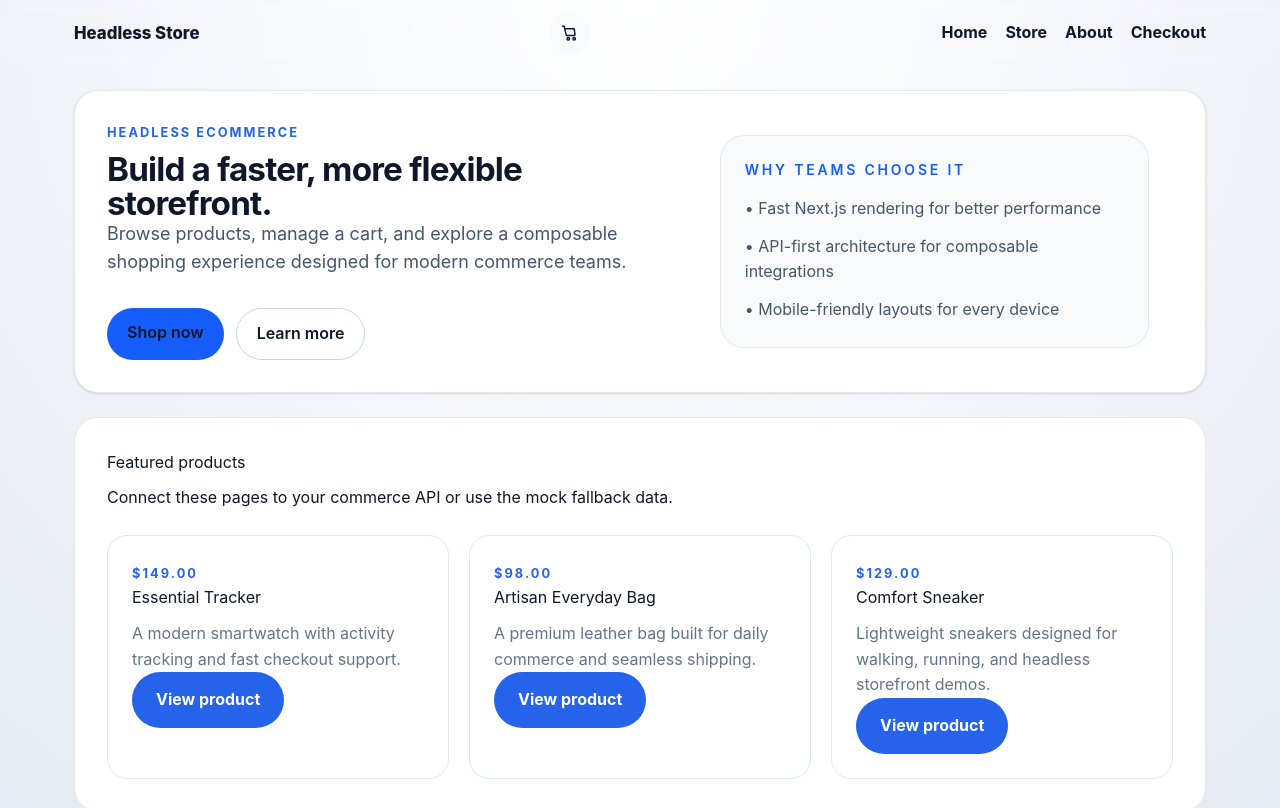
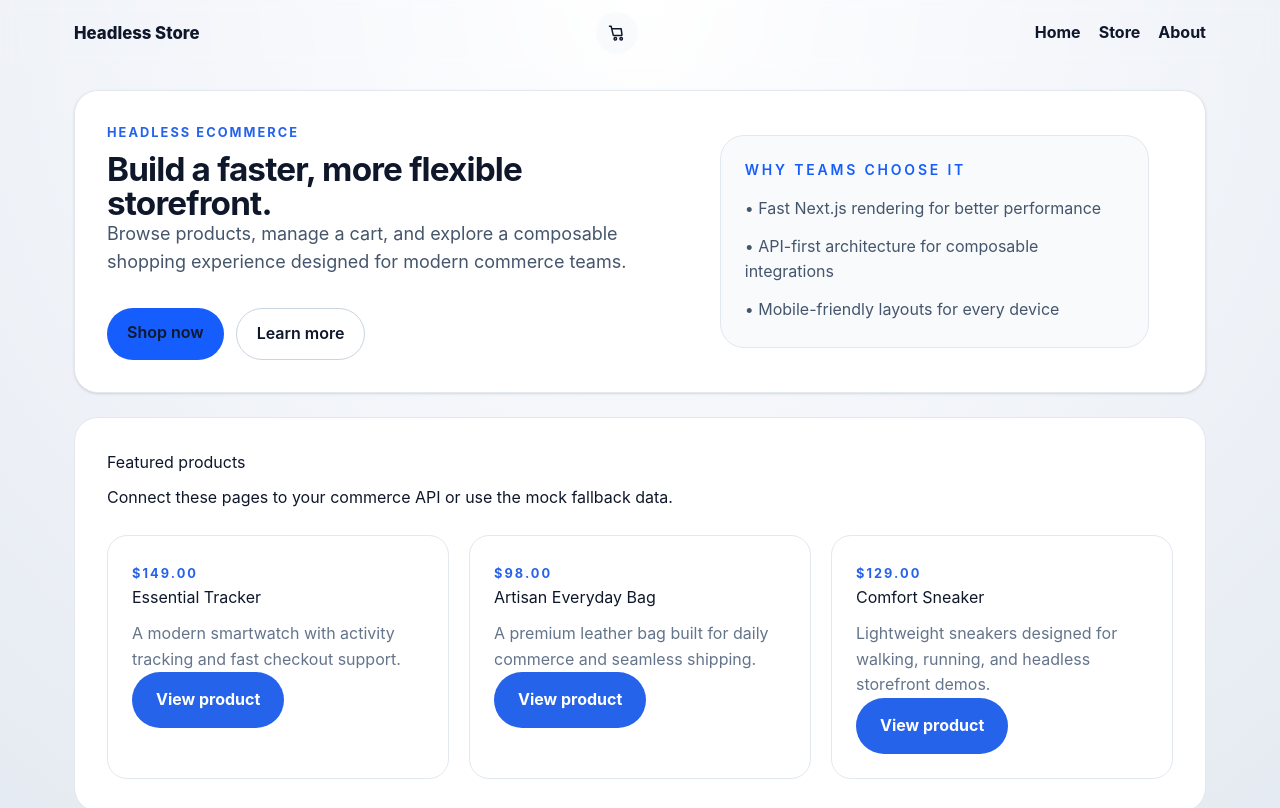
Before and after one commit to lucasdrew448-cmd/ecommerce, a Next.js app: page / in a window 1280 px wide. Shown: the top 808 px of the page. Built offline with nearby package versions, Linux system fonts and the light colour scheme; no server answers.

Commit message:
removed checkout page from header

```diff
--- a/components/Header.tsx
+++ b/components/Header.tsx
@@ -61,7 +61,6 @@ export default function Header() {
           <Link href="/">Home</Link>
           <Link href="/store">Store</Link>
           <Link href="/about">About</Link>
-          <Link href="/checkout">Checkout</Link>
         </nav>
       </div>
     </header>
```
